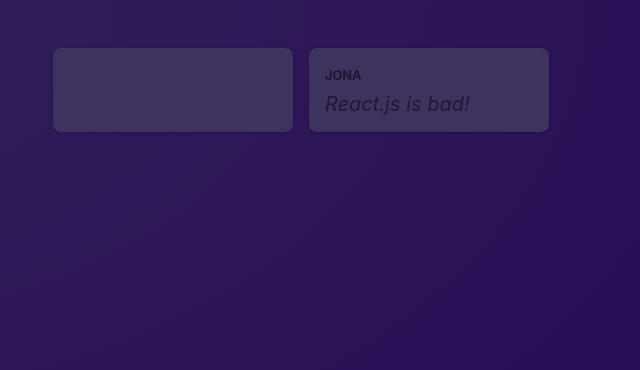
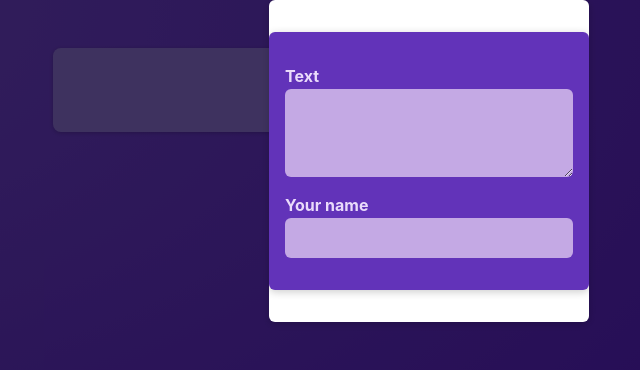
Before and after one commit to Syartaa/react-poster, a React (Vite) app in the folder poster/: page / in a window 1280 px wide. Shown: the top 370 px of the page, without its empty margins (211-851 px from the left). Built offline with nearby package versions, Linux system fonts and the light colour scheme.

Commit message:
creating modal and using state

```diff
--- a/poster/src/components/Modal.jsx
+++ b/poster/src/components/Modal.jsx
@@ -1,14 +1,12 @@
+/* eslint-disable react/prop-types */
 import classes from "./Modal.module.css";
 
-
-export default function Modal() {
+export default function Modal({children, onClose}) {
   return (
     <>
-    <div className={classes.backdrop}>
-        <dialog className={classes.modal}>
-
-        </dialog>
-    </div>
+      <div className={classes.backdrop} onClick={onClose}>
+        <dialog open className={classes.modal}>{children}</dialog>
+      </div>
     </>
-  )
+  );
 }
--- a/poster/src/components/PostsList.jsx
+++ b/poster/src/components/PostsList.jsx
@@ -8,6 +8,11 @@ import Modal from "./Modal";
 const PostsList = () => {
   const [enteredBody, setEnteredBody] = useState("");
   const [enteredAuthor, setEnteredAuthor] = useState("");
+  const [modalIsVisible, setModalIsVisible] = useState(true);
+
+  function hideModalHandler() {
+    setModalIsVisible(false);
+  }
 
   function bodyChangeHandler(event) {
     setEnteredBody(event.target.value);
@@ -17,14 +22,29 @@ const PostsList = () => {
     setEnteredAuthor(event.target.value);
   }
 
+  // let modalContent;
+
+  // if (modalIsVisible) {
+  //   modalContent = (
+  //     <Modal onClose={hideModalHandler}>
+  //       <NewPost
+  //         onBodyChange={bodyChangeHandler}
+  //         onAuthorChange={authorChangeHandler}
+  //       />
+  //     </Modal>
+  //   );
+  // }
+
   return (
     <>
-    <Modal>
-      <NewPost
-        onBodyChange={bodyChangeHandler}
-        onAuthorChange={authorChangeHandler}
-      />
-      </Modal>
+      {modalIsVisible && (
+        <Modal onClose={hideModalHandler}>
+          <NewPost
+            onBodyChange={bodyChangeHandler}
+            onAuthorChange={authorChangeHandler}
+          />
+        </Modal>
+      )}
       <ul className={classes.posts}>
         <Post author={enteredAuthor} body={enteredBody} />
         <Post author="Jona" body="React.js is bad!" />
```
